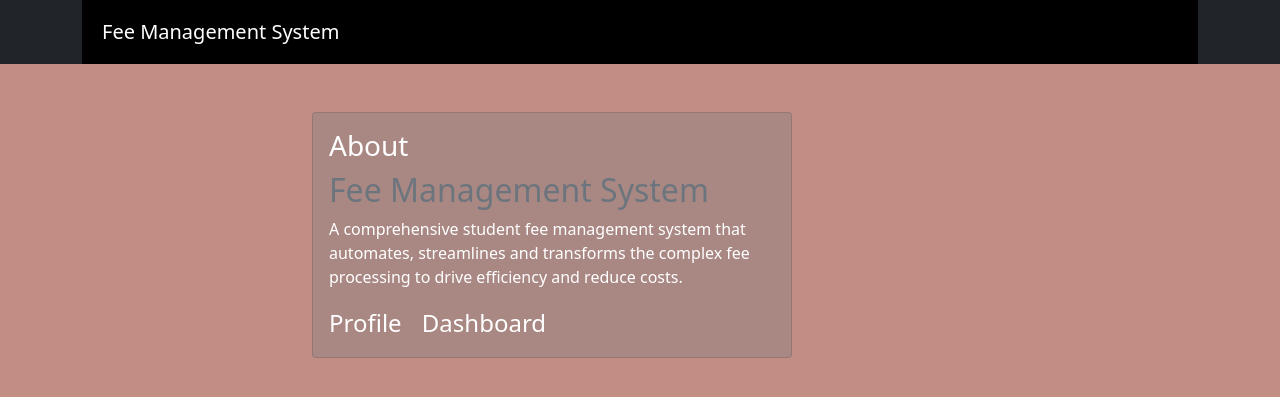
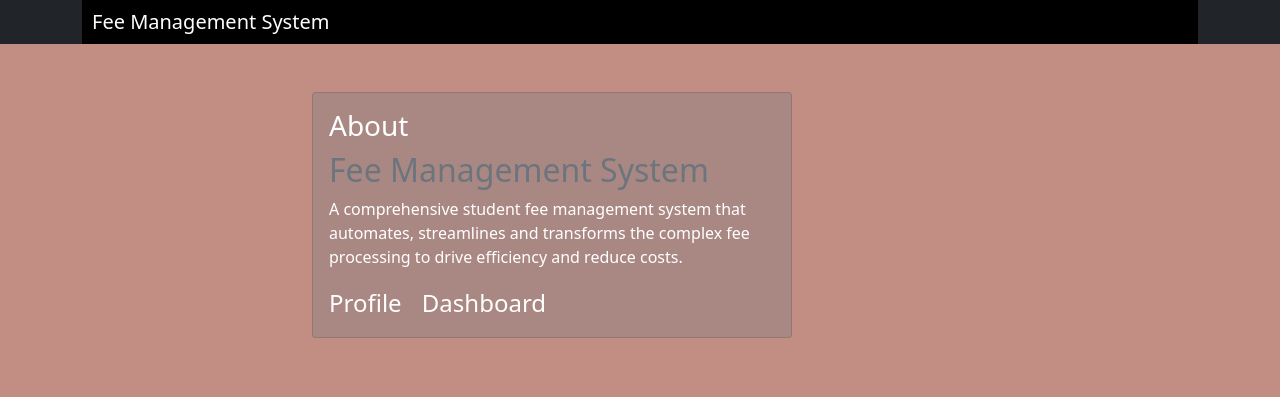
Before and after one commit to premprashantjha/NewDynamicFMS-main-2-, a Django app: page /about in a window 1280 px wide. Shown: the top 397 px of the page. Run offline with Django 4.2, Linux system fonts and the light colour scheme.

Commit message:
padding changes

```diff
--- a/DynamicFMS-main/static/css/about.css
+++ b/DynamicFMS-main/static/css/about.css
@@ -8,7 +8,7 @@ body{
   #main-header {
     background-color: black;
     color: white;
-    padding: 20px;
+    padding: 10px;
     /* padding-left: 30px; */
   }
   #card{
```
